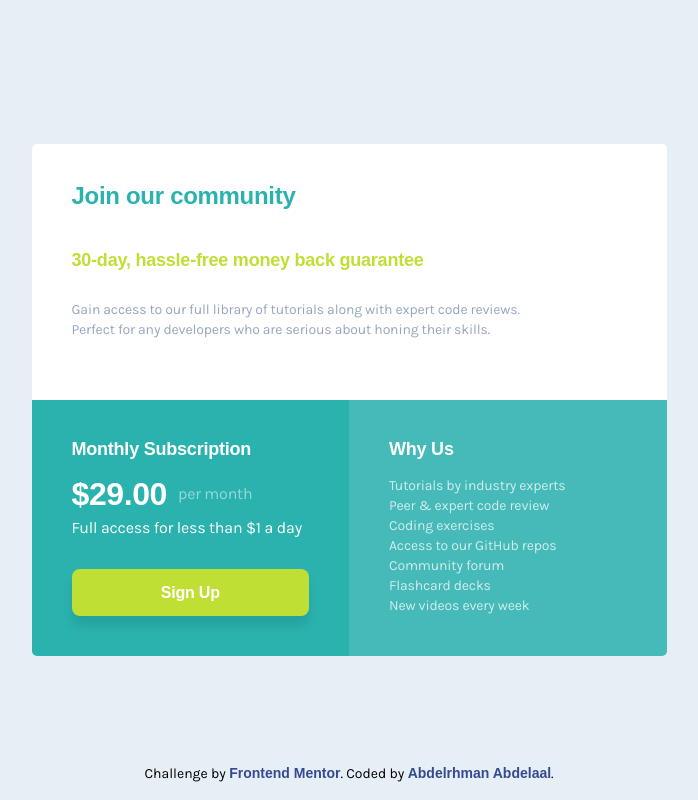
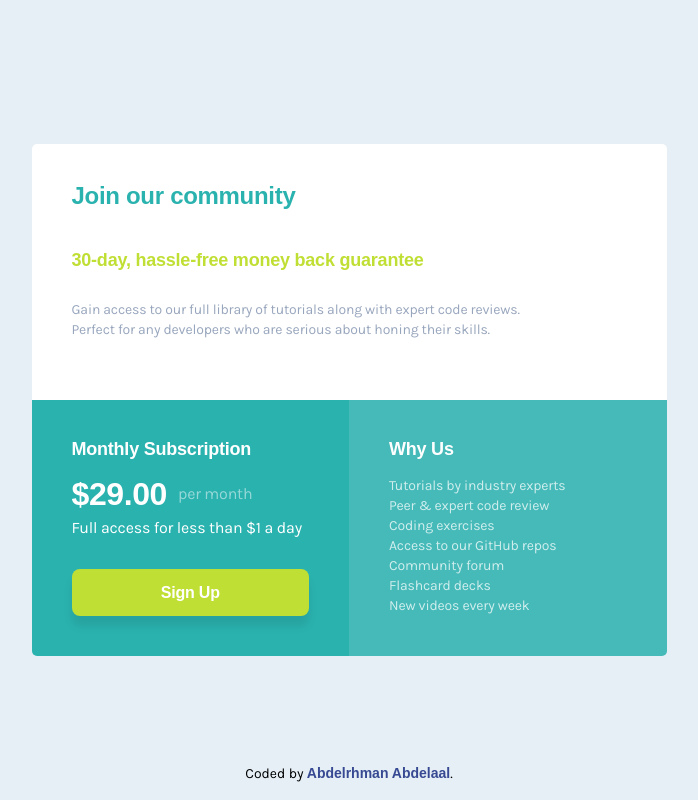
Before and after one commit to MrBlackvanta/single-price-grid-component, a React (Vite) app: page / in a window 1280 px wide. Shown: the whole page, without its empty margins (291-989 px from the left). Built offline with nearby package versions, Linux system fonts and the light colour scheme; a web font is replaced by a local one.

Commit message:
Refactor code structure for improved readability and maintainability

```diff
--- a/src/App.tsx
+++ b/src/App.tsx
@@ -7,16 +7,7 @@
         <SinglePriceGrid />
       </main>
       <footer className="mt-auto w-full pb-4 text-center text-xs text-black sm:text-sm">
-        Challenge by{" "}
-        <a
-          href="https://www.frontendmentor.io?ref=challenge"
-          className="footer-link"
-          target="_blank"
-          rel="noopener noreferrer"
-        >
-          Frontend Mentor
-        </a>
-        . Coded by{" "}
+        Coded by{" "}
         <a
           href="https://www.linkedin.com/in/abdelrhman-vanta/"
           className="footer-link"
```
Also changed, not shown: screenshot.webp (added), 1 other file (tests, documents, lock files or other folders).
